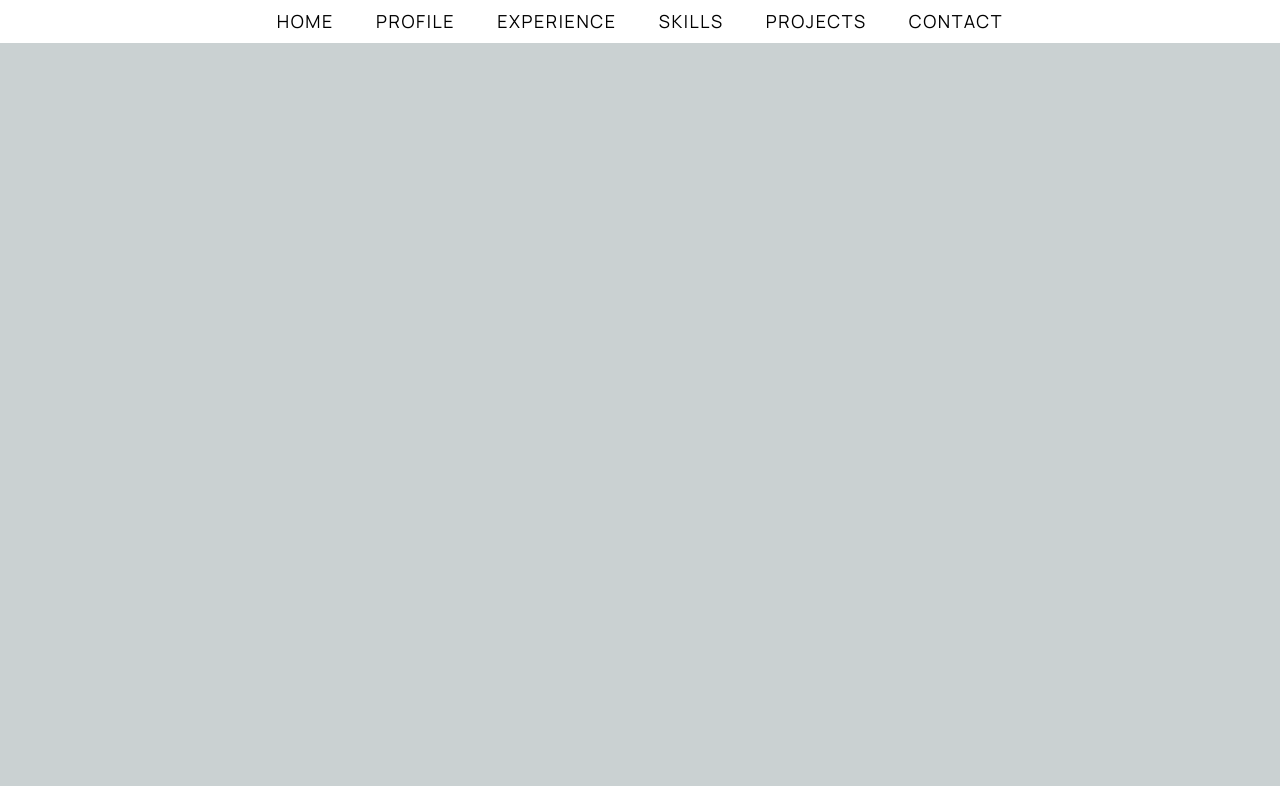
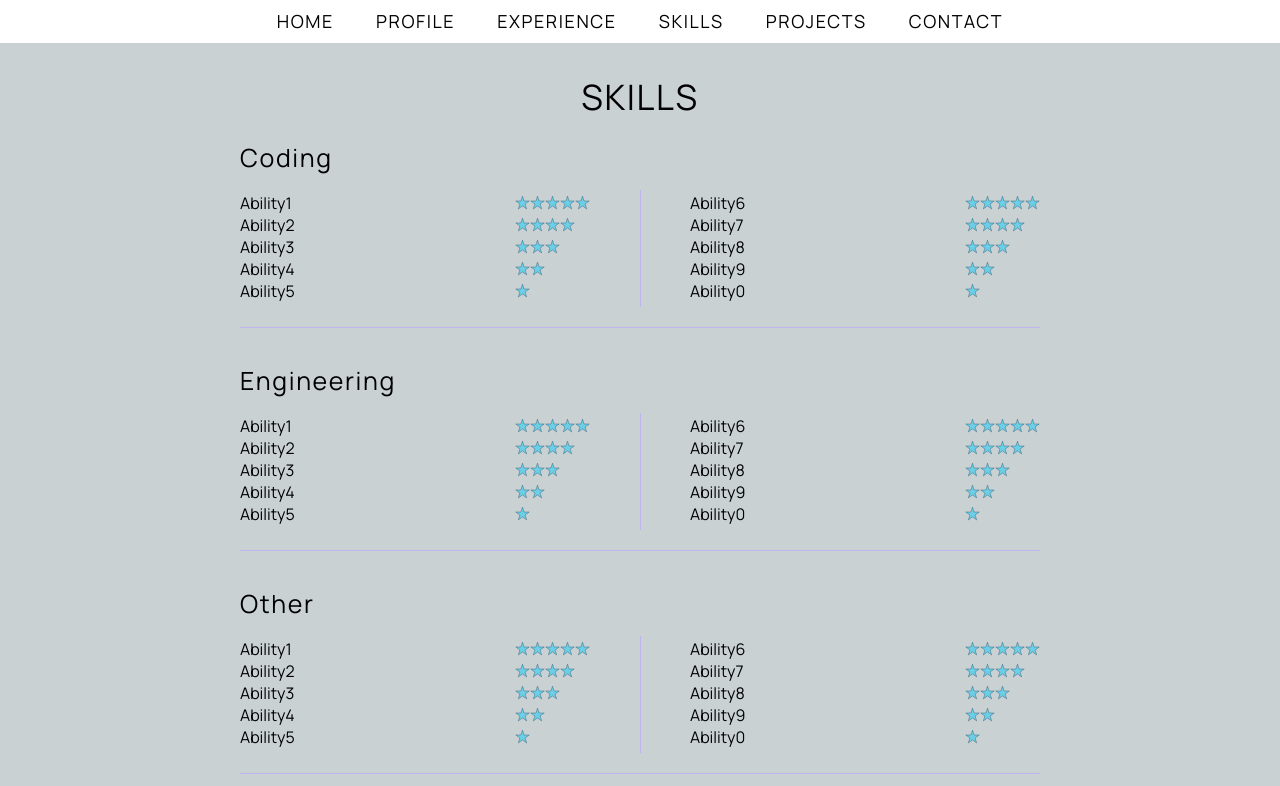
Before and after one commit to DvdHLee/iresume, a React (Create React App) app: page / in a window 1280 px wide. Both pictures are taken after a click on the button "SKILLS". Shown: the top 786 px of the page. Built offline with nearby package versions, Linux system fonts and the light colour scheme.

Commit message:
skills update

```diff
--- /dev/null
+++ b/src/Components/Ability.css
@@ -0,0 +1,12 @@
+.ability {
+    display: flex;
+    margin: 5px 0 5px 0;
+}
+
+.abilityname {
+    width: 275px;
+}
+
+.stars {
+    width: 100px;
+}
--- /dev/null
+++ b/src/Components/Ability.js
@@ -0,0 +1,15 @@
+import React from 'react';
+
+import './Ability.css';
+import Star from './Star';
+
+const Ability = props => {
+    return (
+        <div className="ability">
+            <p className="abilityname">{props.name}</p>
+            <Star className="stars" num={props.starnum}></Star>
+        </div>
+    );
+};
+
+export default Ability;
--- a/src/Components/Projects.js
+++ b/src/Components/Projects.js
@@ -7,14 +7,14 @@ const Projects = (props) => {
     <div className="projects">
       <p className="projectstitle">PROJECTS</p>
       <div className="projectrow">
-        <a className="projectitem" href="https://github.com/DvdHLee" title="">
+        <a className="projectitem" href="https://mealchewser.com" title="">
           <img
             id="mcicon"
             src="/assets/Icons/mealchewser.png"
             alt="this is a mealchewser icon"
           />
         </a>
-        <a className="projectitem" href="https://github.com/DvdHLee" title="">
+        <a className="projectitem" href="https://github.com/DvdHLee/iresume" title="">
           <img
             id="iresumeicon"
             src="/assets/Icons/iresume.svg"
@@ -23,14 +23,14 @@ const Projects = (props) => {
         </a>
       </div>
       <div className="projectrow">
-        <a className="projectitem" href="https://github.com/DvdHLee" title="">
+        <a className="projectitem" href="https://drive.google.com/file/d/16ws097UPsKGsoiWp0mY3CRUhREOfvSxP/view?usp=sharing" title="">
           <img
             id="africairicon"
             src="/assets/Icons/africair.png"
             alt="this is a a4a icon"
           />
         </a>
-        <a className="projectitem" href="https://github.com/DvdHLee" title="">
+        <a className="projectitem" href="comingsoon" title="">
         <img
             id="comingsoon"
             src="/assets/Icons/comingsoon.svg"
--- a/src/Components/Skills.css
+++ b/src/Components/Skills.css
@@ -3,3 +3,54 @@
     height: 100%;
     background-color: #CAD1D2;
 }
+
+.skillstitle {
+    padding-top: 80px;
+    font-size: 35px;
+    letter-spacing: 0.1rem;
+    padding-bottom: 30px;
+    color: rgb(0, 0, 0);
+}
+
+.skillcategory {
+    width: 800px;
+    margin: auto;
+    text-align: left;
+    margin-bottom: 40px;
+}
+
+.categoryname {
+    font-size: 25px;
+    letter-spacing: 0.1rem;
+}
+
+.categorycontent {
+    width: 100%;
+    display: flex;
+    margin-top: 20px;
+}
+
+.column {
+    width: 350px;
+    margin: 0;
+    margin-right: auto;
+}
+
+.column2 {
+    width: 350px;
+    margin: 0;
+    margin-left: auto;
+}
+
+.divider {
+    width: 100%;
+    height: 1px;
+    background-color: #bfb5ec;
+    margin-top: 20px;
+}
+
+.midline {
+    height: 117px;
+    width: 1px;
+    background-color: #bfb5ec;
+}
--- a/src/Components/Skills.js
+++ b/src/Components/Skills.js
@@ -1,11 +1,83 @@
-import React from 'react';
+import React from "react";
 
-import './Skills.css';
+import "./Skills.css";
+import Ability from "./Ability";
 
-const Skills = props => {
-    return (
-        <div className="skills"></div>
-    );
+const Skills = (props) => {
+  return (
+    <div className="skills">
+      <p className="skillstitle">SKILLS</p>
+
+      {/* Coding Skills section */}
+      <div className="skillcategory">
+        <p className="categoryname">Coding</p>
+        <div className="categorycontent">
+          <div className="column">
+            <Ability name="Ability1" starnum="5"></Ability>
+            <Ability name="Ability2" starnum="4"></Ability>
+            <Ability name="Ability3" starnum="3"></Ability>
+            <Ability name="Ability4" starnum="2"></Ability>
+            <Ability name="Ability5" starnum="1"></Ability>
+          </div>
+          <div className="midline"></div>
+          <div className="column2">
+            <Ability name="Ability6" starnum="5"></Ability>
+            <Ability name="Ability7" starnum="4"></Ability>
+            <Ability name="Ability8" starnum="3"></Ability>
+            <Ability name="Ability9" starnum="2"></Ability>
+            <Ability name="Ability0" starnum="1"></Ability>
+          </div>
+        </div>
+        <div className="divider"></div>
+      </div>
+
+      {/* Engineering Skills section */}
+      <div className="skillcategory">
+        <p className="categoryname">Engineering</p>
+        <div className="categorycontent">
+          <div className="column">
+            <Ability name="Ability1" starnum="5"></Ability>
+            <Ability name="Ability2" starnum="4"></Ability>
+            <Ability name="Ability3" starnum="3"></Ability>
+            <Ability name="Ability4" starnum="2"></Ability>
+            <Ability name="Ability5" starnum="1"></Ability>
+          </div>
+          <div className="midline"></div>
+          <div className="column2">
+            <Ability name="Ability6" starnum="5"></Ability>
+            <Ability name="Ability7" starnum="4"></Ability>
+            <Ability name="Ability8" starnum="3"></Ability>
+            <Ability name="Ability9" starnum="2"></Ability>
+            <Ability name="Ability0" starnum="1"></Ability>
+          </div>
+        </div>
+        <div className="divider"></div>
+      </div>
+
+      {/* Other Skills section */}
+      <div className="skillcategory">
+        <p className="categoryname">Other</p>
+        <div className="categorycontent">
+          <div className="column">
+            <Ability name="Ability1" starnum="5"></Ability>
+            <Ability name="Ability2" starnum="4"></Ability>
+            <Ability name="Ability3" starnum="3"></Ability>
+            <Ability name="Ability4" starnum="2"></Ability>
+            <Ability name="Ability5" starnum="1"></Ability>
+          </div>
+          <div className="midline"></div>
+          <div className="column2">
+            <Ability name="Ability6" starnum="5"></Ability>
+            <Ability name="Ability7" starnum="4"></Ability>
+            <Ability name="Ability8" starnum="3"></Ability>
+            <Ability name="Ability9" starnum="2"></Ability>
+            <Ability name="Ability0" starnum="1"></Ability>
+          </div>
+        </div>
+        <div className="divider"></div>
+      </div>
+    </div>
+  );
 };
 
 export default Skills;
--- /dev/null
+++ b/src/Components/Star.css
@@ -0,0 +1,4 @@
+#staricon {
+    width: 15px;
+    height: 15px;
+}
--- /dev/null
+++ b/src/Components/Star.js
@@ -0,0 +1,110 @@
+import React from "react";
+
+import "./Star.css";
+
+const Star = (props) => {
+  // maybe theres a more efficient way?
+  if (props.num == 1) {
+    return (
+      <div>
+        <img
+          id="staricon"
+          src="/assets/Icons/star.svg"
+          alt="this is a star icon"
+        />
+      </div>
+    );
+  } else if (props.num == 2) {
+    return (
+      <div>
+        <img
+          id="staricon"
+          src="/assets/Icons/star.svg"
+          alt="this is a star icon"
+        />
+        <img
+          id="staricon"
+          src="/assets/Icons/star.svg"
+          alt="this is a star icon"
+        />
+      </div>
+    );
+  } else if (props.num == 3) {
+    return (
+      <div>
+        <img
+          id="staricon"
+          src="/assets/Icons/star.svg"
+          alt="this is a star icon"
+        />
+        <img
+          id="staricon"
+          src="/assets/Icons/star.svg"
+          alt="this is a star icon"
+        />
+        <img
+          id="staricon"
+          src="/assets/Icons/star.svg"
+          alt="this is a star icon"
+        />
+      </div>
+    );
+  } else if (props.num == 4) {
+    return (
+      <div>
+        <img
+          id="staricon"
+          src="/assets/Icons/star.svg"
+          alt="this is a star icon"
+        />
+        <img
+          id="staricon"
+          src="/assets/Icons/star.svg"
+          alt="this is a star icon"
+        />
+        <img
+          id="staricon"
+          src="/assets/Icons/star.svg"
+          alt="this is a star icon"
+        />
+        <img
+          id="staricon"
+          src="/assets/Icons/star.svg"
+          alt="this is a star icon"
+        />
+      </div>
+    );
+  } else {
+    return (
+      <div>
+        <img
+          id="staricon"
+          src="/assets/Icons/star.svg"
+          alt="this is a star icon"
+        />
+        <img
+          id="staricon"
+          src="/assets/Icons/star.svg"
+          alt="this is a star icon"
+        />
+        <img
+          id="staricon"
+          src="/assets/Icons/star.svg"
+          alt="this is a star icon"
+        />
+        <img
+          id="staricon"
+          src="/assets/Icons/star.svg"
+          alt="this is a star icon"
+        />
+        <img
+          id="staricon"
+          src="/assets/Icons/star.svg"
+          alt="this is a star icon"
+        />
+      </div>
+    );
+  }
+};
+
+export default Star;
```
Also changed, not shown: public/Assets/Icons/star.svg (added).
